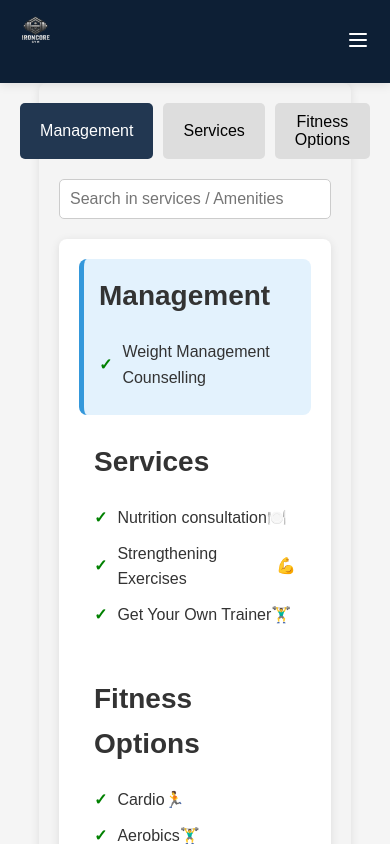
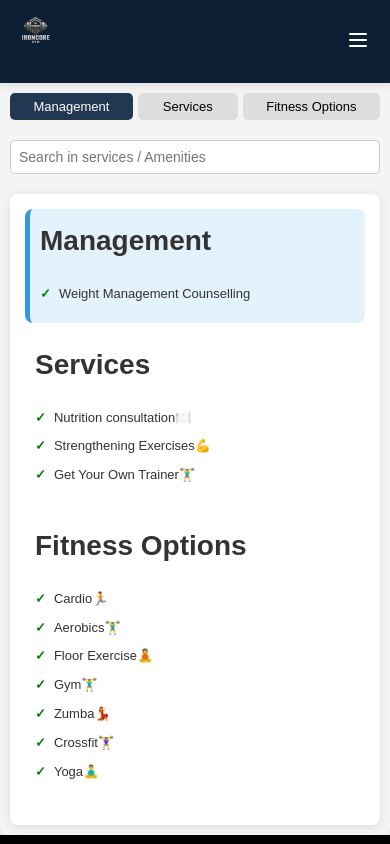
Before and after one commit to codinggita/ironcore_gym, a React (Vite) app in the folder Frontend/vite_app/: page /service in a window 390 px wide. Shown: the top 844 px of the page. Built offline with nearby package versions, Linux system fonts and the light colour scheme.

Commit message:
made the service section CSS responsive for all screen sizes.

```diff
--- a/Frontend/vite_app/src/design/Service.css
+++ b/Frontend/vite_app/src/design/Service.css
@@ -83,3 +83,84 @@ li {
     font-weight: bold;
     color: green;
 }
+
+/* Responsive Styles */
+@media (max-width: 992px) {
+    .service-container {
+        width: 90%;
+    }
+
+    .tabs {
+        flex-wrap: wrap;
+    }
+
+    .tab-button {
+        flex: 1 1 auto;
+        min-width: 150px;
+        text-align: center;
+    }
+}
+
+@media (max-width: 768px) {
+    .service-container {
+        width: 95%;
+        padding: 15px;
+    }
+
+    .tab-button {
+        padding: 8px 15px;
+        font-size: 14px;
+        min-width: 120px;
+    }
+
+    .content-container {
+        padding: 15px;
+    }
+
+    h2 {
+        font-size: 1.5rem;
+    }
+
+    li {
+        font-size: 14px;
+    }
+}
+
+@media (max-width: 480px) {
+    .service-container {
+        width: 100%;
+        padding: 10px;
+    }
+
+    .tabs {
+        gap: 5px;
+    }
+
+    .tab-button {
+        padding: 6px 10px;
+        font-size: 13px;
+        min-width: 100px;
+    }
+
+    .search-bar input {
+        font-size: 14px;
+        padding: 8px;
+    }
+
+    .content {
+        padding: 10px;
+    }
+
+    h2 {
+        font-size: 1.3rem;
+    }
+
+    li {
+        font-size: 13px;
+        margin-bottom: 8px;
+    }
+
+    .checkmark {
+        margin-right: 8px;
+    }
+}
```
